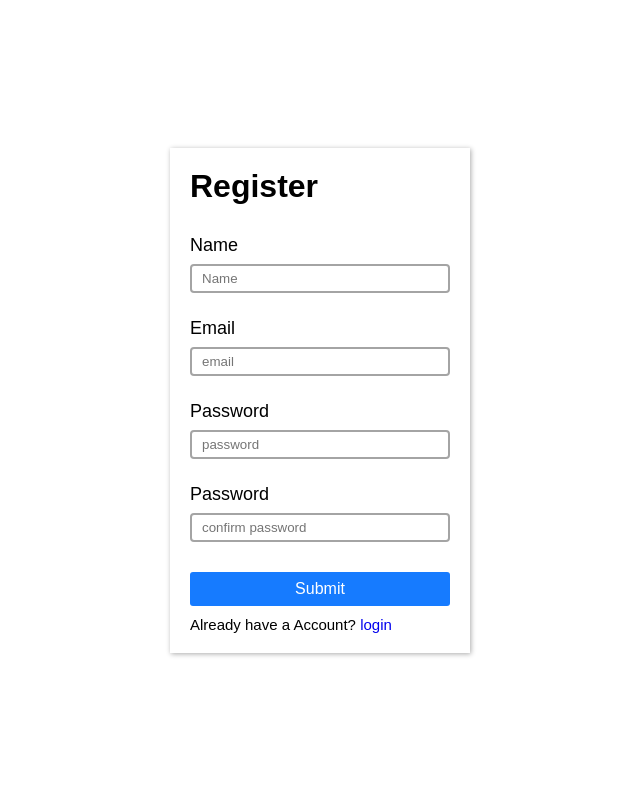
After one commit to developerasteroid/PanoraVision360, a PHP site: page /register.php in a window 1280 px wide. The commit adds this page. Shown: the whole page, without its empty margins (320-960 px from the left). Run offline with PHP 8.4, Linux system fonts and the light colour scheme.

Commit message:
landing page cmplted, user login, register

```diff
--- a/admin/manageImages.php
+++ b/admin/manageImages.php
@@ -50,11 +50,13 @@
                     echo '<p>' . $row['description'] . '</p>';
                     if($row['position'] != null){
                         echo '<p>Position: ' . $row['position'] . '</p>';
+                    } else {
+                        echo '<p>Position: Default</p>';
                     }
                     echo '</div>';
                     echo '<div class="action-container">';
-                    echo '<a href="updateImage.php?id=' . $row['id'] . '">Update</a>';
-                    echo '<a href="deleteImage.php?id=' . $row['id'] . '" onclick="return confirmDelete()">Delete</a>';
+                    echo '<a class="action-update" href="updateImage.php?id=' . $row['id'] . '">Update</a>';
+                    echo '<a class="action-delete" href="deleteImage.php?id=' . $row['id'] . '" onclick="return confirmDelete()">Delete</a>';
                     echo '</div>';
                     echo '</div>';
                 }
--- /dev/null
+++ b/css/register.css
@@ -0,0 +1,64 @@
+* {
+    margin: 0;
+    padding: 0;
+    box-sizing: border-box;
+}
+
+.error-msg {
+    color: red;
+    font-size: 14px;
+}
+
+body {
+    display: flex;
+    justify-content: center;
+    align-items: center;
+    min-height: 100vh;
+}
+
+form {
+    padding: 20px;
+    box-shadow: 1px 1px 5px #00000055;
+    display: flex;
+    flex-direction: column;
+    min-width: 300px;
+    font-family: Arial, Helvetica, sans-serif;
+}
+form h1 {
+    margin-bottom: 5px;
+}
+
+form label {
+    margin-top: 25px;
+    font-size: 18px;
+    margin-bottom: 8px;
+}
+
+form input[type="text"], input[type="email"], input[type="password"] {
+    padding: 5px 10px;
+    border-radius: 4px;
+    border: 2px solid rgb(164, 164, 164);
+}
+
+form input[type="submit"] {
+    background-color: rgb(22, 123, 255);
+    border: none;
+    padding: 8px 30px;
+    margin-top: 30px;
+    border-radius: 3px;
+    color: #ffffff;
+    font-size: 16px;
+    cursor: pointer;
+}
+form input[type="submit"]:hover {
+    background-color: rgb(0, 87, 201);
+
+}
+
+form p.already-have-txt {
+    font-size: 15px;
+    margin-top: 10px;
+}
+form p.already-have-txt a {
+    text-decoration: none;
+}
--- a/js/Panorama.js
+++ b/js/Panorama.js
@@ -7,5 +7,3 @@ function panoramaView(path){
         "autoRotateInactivityDelay": 5000
     });
 }
-
-panoramaView('./images/image7.jpg');
--- /dev/null
+++ b/register.php
@@ -0,0 +1,69 @@
+<?php
+    $name = "";
+    $email = "";
+    $password = "";
+    $email_err = "";
+    $password_err = "";
+
+    if(isset($_POST['submit']) && isset($_POST['name']) && isset($_POST['email']) && isset($_POST['password']) && isset($_POST['confirmPassword'])){
+        $name = $_POST['name'];
+        $email = $_POST['email'];
+        $password = $_POST['password'];
+        if($_POST['confirmPassword'] != $password){
+            $password_err = "Password do not match";
+        } else {
+            include('./config/db_connect.php');
+            $sql = "SELECT * FROM user WHERE email = ?";
+            $stmt = mysqli_prepare($conn, $sql);
+
+            mysqli_stmt_bind_param($stmt, "s", $email);
+
+            mysqli_stmt_execute($stmt);
+
+            $result = mysqli_stmt_get_result($stmt);
+            mysqli_stmt_close($stmt);
+            if (mysqli_num_rows($result) > 0){
+                $email_err = "Email already in use. Please try another.";
+            } else {
+                $sql = "INSERT INTO user (name, email, password) VALUES (?, ?, ?)";
+                $stmt = mysqli_prepare($conn, $sql);
+                $hashed_password = password_hash($password, PASSWORD_DEFAULT);
+                mysqli_stmt_bind_param($stmt, "sss", $name, $email, $hashed_password);
+                if (mysqli_stmt_execute($stmt)) {
+                    echo "<script>alert('Registered Successfully')</script>";
+                    echo "<script>window.location.href = 'login.php';</script>";
+                    exit();
+                  } else {
+                    echo "<script>alert('Error:  Failed to register')</script>";
+                  }
+            }
+
+        }
+    }
+?>
+<!DOCTYPE html>
+<html lang="en">
+<head>
+    <meta charset="UTF-8">
+    <meta name="viewport" content="width=device-width, initial-scale=1.0">
+    <title>Register</title>
+    <link rel="stylesheet" href="./css/register.css">
+</head>
+<body>
+    <form action="" method="post">
+    <h1>Register</h1>
+        <label for="name">Name</label>
+        <input type="text" id="name" name="name" placeholder="Name" required value="<?php echo $name ?>">
+        <label for="email">Email</label>
+        <input type="email" id="email" name="email" placeholder="email" required value="<?php echo $email ?>">
+        <p class="error-msg"><?php echo $email_err ?></p>
+        <label for="password">Password</label>
+        <input type="password" id="password" name="password" placeholder="password" minlength="8" required value="<?php echo $password ?>">
+        <label for="confirmPassword">Password</label>
+        <input type="password" id="confirmPassword" name="confirmPassword" placeholder="confirm password" required>
+        <p class="error-msg"><?php echo $password_err ?></p>
+        <input type="submit" name="submit" id="">
+        <p class="already-have-txt">Already have a Account? <a href="login.php">login</a></p>
+    </form>
+</body>
+</html>
```
Also changed, not shown: admin/index.php (+10 -1 lines), css/index.css (+20 -1 lines), css/login.css (added, +64 -0 lines), home.php (added, +11 -0 lines), index.html (deleted, +0 -27 lines), index.php (added, +63 -0 lines), login.php (added, +63 -0 lines), admin/css/all.css, images/IMG-662bf46c046997.64788002.jpg (added).
